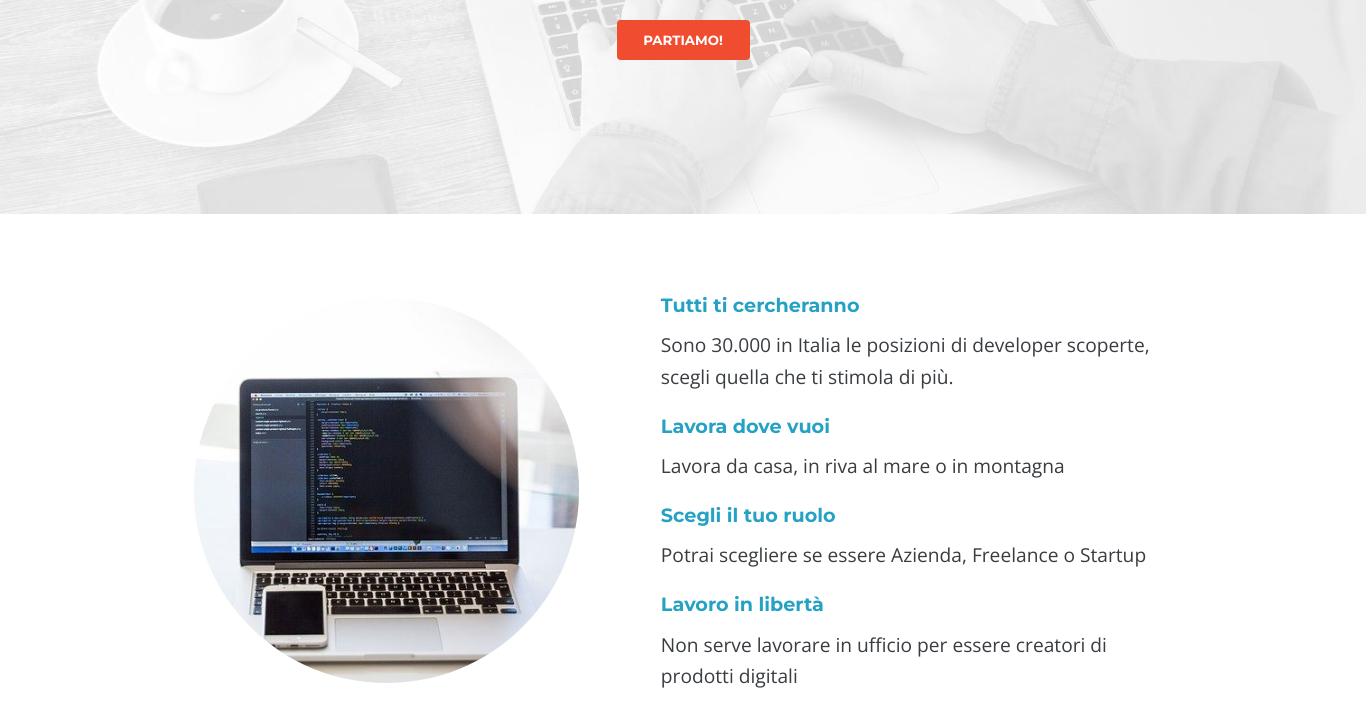
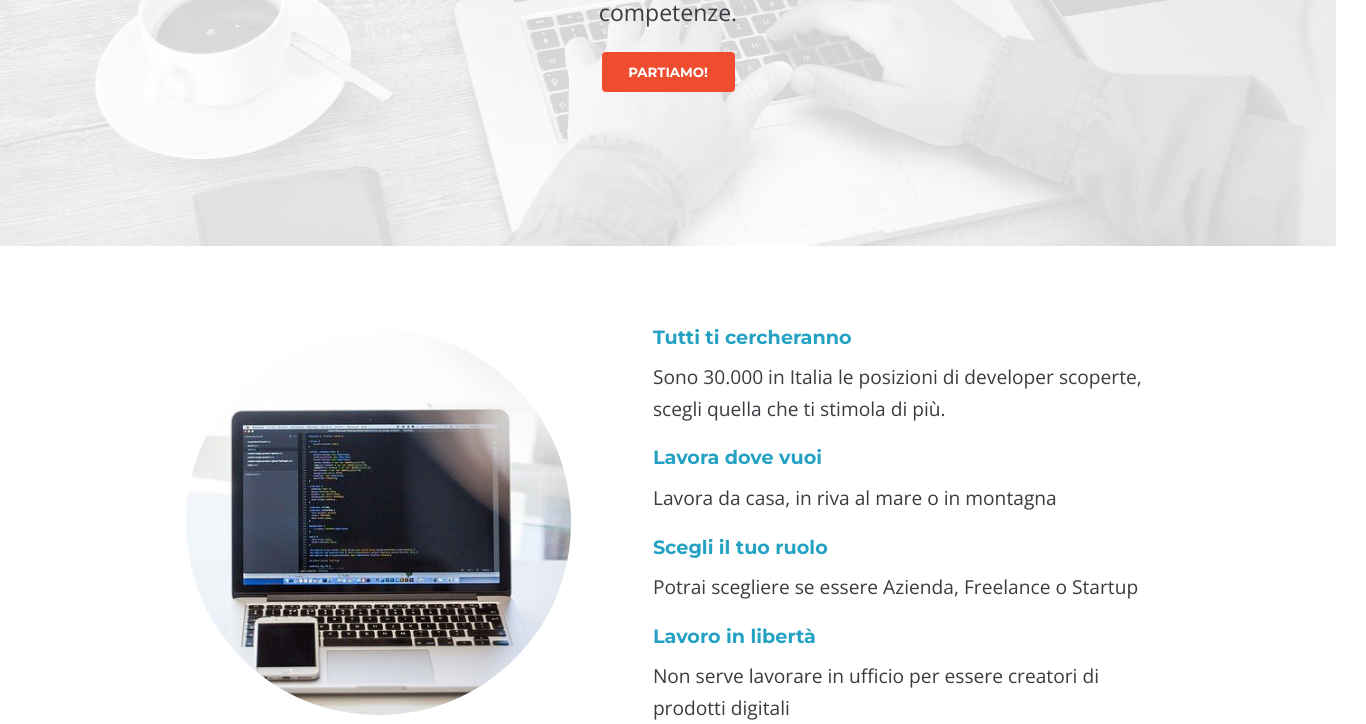
Before and after one commit to Luca-Dipietro/U1-W1-D5--Progetto-Finale-, a plain HTML site: page index-desktop.html in a window 1280 px wide. Shown: the part 383-1107 px from the top of the page, 1366 px wide, since content can reach past the window. Drawn offline with nearby package versions, Linux system fonts and the light colour scheme.

Commit message:
style changes

```diff
--- a/assets/css/style-desktop.css
+++ b/assets/css/style-desktop.css
@@ -4,11 +4,12 @@
 
 body {
   max-width: 1920px;
-  min-width: 1366px;
+  min-width: 1336px;
   color: #393d41;
   font-family: "Open Sans", sans-serif;
   line-height: 1.65em;
   font-size: 1.2rem;
+  display: inline-block;
 }
 
 * {
```
